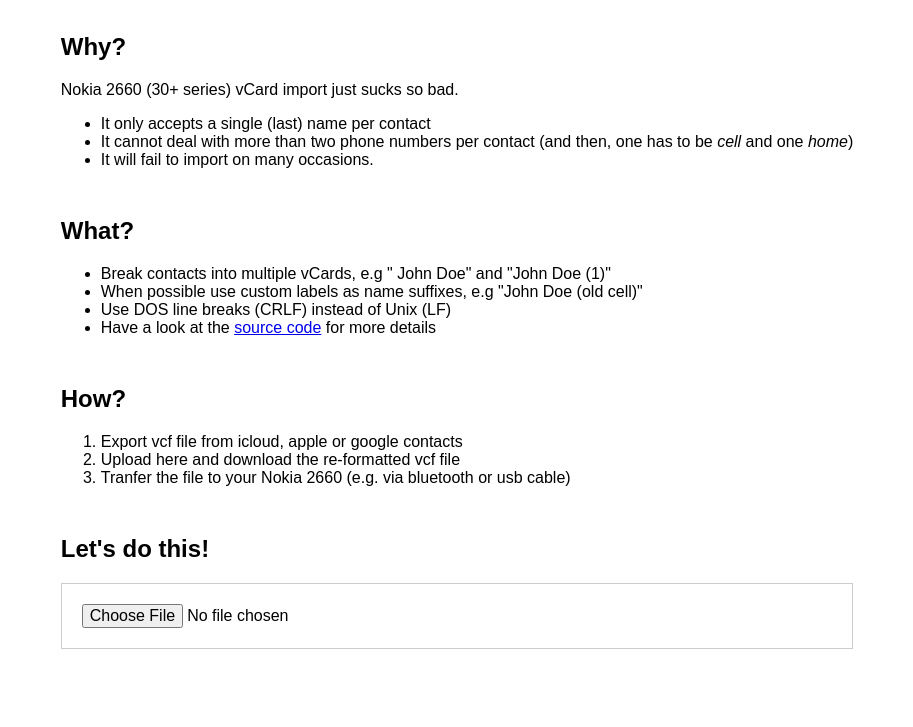
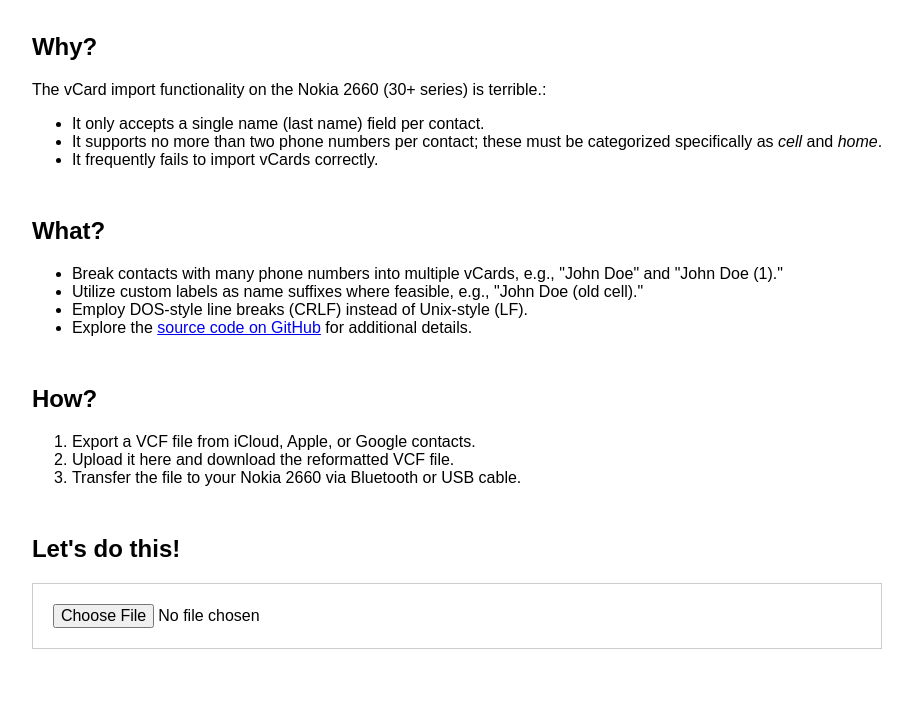
Before and after one commit to dommmel/vcard_nokia, a website with bundled scripts: page index.html in a window 1280 px wide. Shown: the part 73-800 px from the top of the page, without its empty margins (183-1096 px from the left). Built offline with nearby package versions, Linux system fonts and the light colour scheme.

Commit message:
improve copy

```diff
--- a/index.html
+++ b/index.html
@@ -8,47 +8,48 @@
 </head>
 <body>
     <div class="container">
-        <h1>Format vCards for Nokia 2660 (30+ series)</h1>
+        <h1>Formatting vCards for the Nokia 2660 (30+ Series)</h1>
         <h2>Why?</h2>
         <div>
-            Nokia 2660 (30+ series) vCard import just sucks so bad.
+            The vCard import functionality on the Nokia 2660 (30+ series) is terrible.:
             <ul>
-                <li>It only accepts a single (last) name per contact</li>
+                <li>It only accepts a single name (last name) field per contact.</li>
                 <li>
-                    It cannot deal with more than two phone numbers per contact (and then, one has to be <em>cell</em> and one <em>home</em>)
+                    It supports no more than two phone numbers per contact; these must be categorized specifically as <em>cell</em> and <em>home</em>.
                 </li>
                 <li>
-                    It will fail to import on many occasions.
+                    It frequently fails to import vCards correctly.
                 </li>
             </ul>
         </div>
         <h2>What?</h2>
         <ul>
             <li>
-                Break contacts into multiple vCards, e.g " John Doe" and "John Doe (1)"
+                Break contacts with many phone numbers into multiple vCards, e.g., "John Doe" and "John Doe (1)."
             </li>
             <li>
-                When possible use custom labels as name suffixes, e.g "John Doe (old cell)"
+                Utilize custom labels as name suffixes where feasible, e.g., "John Doe (old cell)."
             </li>
             <li>
-                Use DOS line breaks (CRLF) instead of Unix (LF)
+                Employ DOS-style line breaks (CRLF) instead of Unix-style (LF).
             </li>
             <li>
-                Have a look at the <a href="https://github.com/dommmel/vcard_nokia">source code</a> for more details
+                Explore the <a href="https://github.com/dommmel/vcard_nokia">source code on GitHub</a> for additional details.
             </li>
         </ul>
         <h2>How?</h2>
         <ol>
             <li>
-                Export vcf file from icloud, apple or google contacts
+                Export a VCF file from iCloud, Apple, or Google contacts.
             </li>
             <li>
-                Upload here and download the re-formatted vcf file
+                Upload it here and download the reformatted VCF file.
             </li>
             <li>
-                Tranfer the file to your Nokia 2660 (e.g. via bluetooth or usb cable)
+                Transfer the file to your Nokia 2660 via Bluetooth or USB cable.
             </li>
         </ol>
+
         <h2>Let's do this!</h2>
         <div class="widget">
             <input type="file" id="fileInput" accept=".vcf">
```
